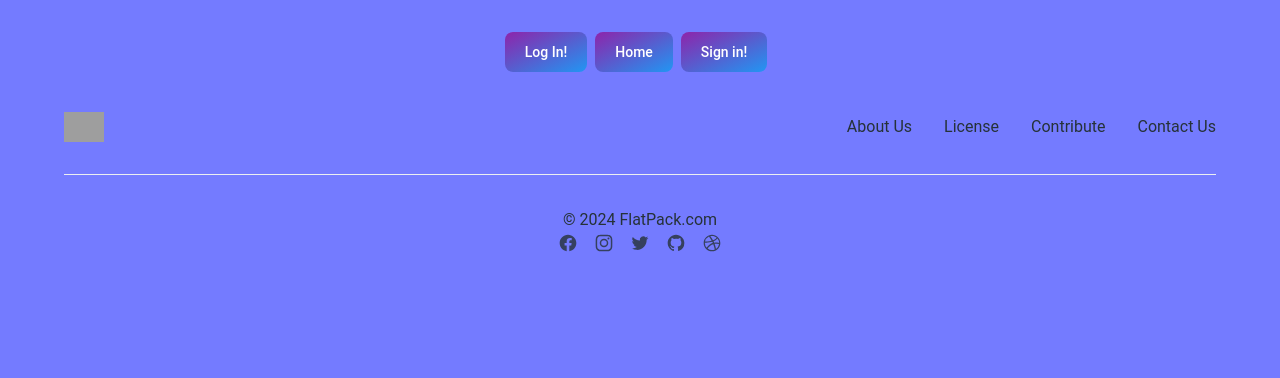
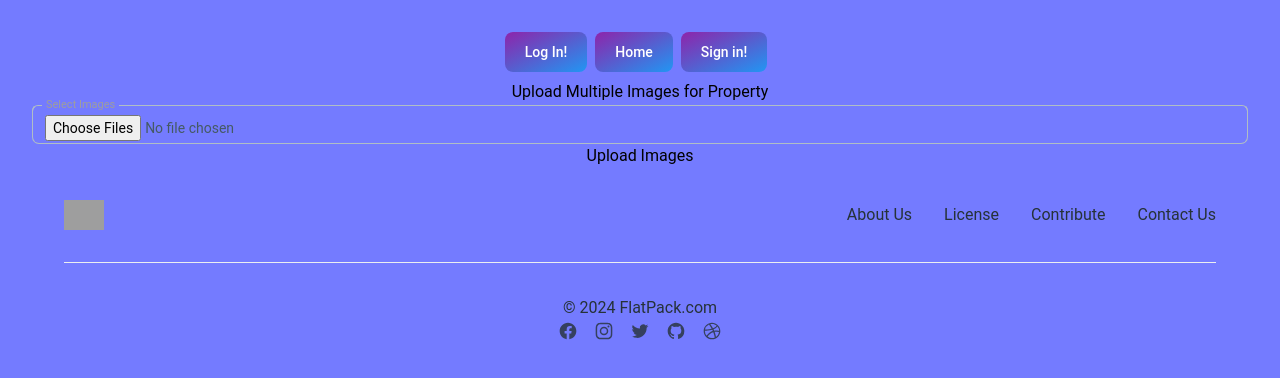
Before and after one commit to bodispatrik1995/flatpack, a React (Vite) app in the folder frontend/: page /upload/images/1 in a window 1280 px wide. Shown: the top 378 px of the page. Built offline with nearby package versions, Linux system fonts and the light colour scheme; grey boxes are pictures that could not be loaded.

Commit message:
multiple image upload frontend ready

```diff
--- a/frontend/src/App.jsx
+++ b/frontend/src/App.jsx
@@ -10,6 +10,7 @@ import RegisterForm from "./Components/RegisterForm.jsx";
 import UploadFrom from "./Components/Property/UploadFrom.jsx";
 import {Footer} from "./Components/Footer.jsx";
 import PropertyCard from "./Components/Property/PropertyCard.jsx";
+import UploadImages from "./Components/Property/UploadImages.jsx";
 
 function App() {
     const [user] = useState(localStorage.getItem('userToken'))
@@ -39,6 +40,7 @@ function App() {
                 <Route path={'/'} element={<MainPage/>} />
                 <Route path={'/login'} element={<LogInForm/>}/>
                 <Route path={'/upload'} element={<UploadFrom/>}/>
+                <Route path={'/upload/images/:id'} element={<UploadImages/>}/>
                 <Route path={'/register'} element={<RegisterForm/>}/>
                 <Route path={'/property/:id'} element={<PropertyCard id={propertyId}/>}/>
             </Routes>
--- a/frontend/src/Components/Property/UploadFrom.jsx
+++ b/frontend/src/Components/Property/UploadFrom.jsx
@@ -1,11 +1,11 @@
 
 import React, { useState } from "react";
 import { Input } from "@material-tailwind/react";
+import {Navigate, useNavigate} from "react-router-dom";
 
 function UploadFrom(props) {
     const token = localStorage.getItem('userToken');
-    const [propertyId, setPropertyId] = useState(null);
-    const [image_path, setImage_path] = useState(null); // Changed to handle the file directly
+    const navigate = useNavigate();
 
     const [name, setName] = useState('name')
     const [formValues, setFormValues] = useState({
@@ -29,6 +29,8 @@ function UploadFrom(props) {
     async function fetchPropertyImg() {
         if(!image_path || !propertyId){
             console.error("image path or property id is missing");
+            console.log(image_path);
+            console.log(propertyId)
             return;
         }
         const formData = new FormData();
@@ -86,10 +88,13 @@ function UploadFrom(props) {
         });
 
         const data = await response.json();
+        const propertyID = data.propertyId;
         if (response.ok) {
             console.log("Property uploaded successfully");
-            setPropertyId(data.propertyId);
-            await fetchPropertyImg(); // Upload image after property data
+            if(propertyID){
+                navigate(`/upload/images/${propertyID}`)
+            }
+
         } else {
             console.log("Error in uploading property");
             console.log(data);
--- /dev/null
+++ b/frontend/src/Components/Property/UploadImages.jsx
@@ -0,0 +1,73 @@
+import React, { useState } from "react";
+import { Input } from "@material-tailwind/react";
+import {useNavigate, useParams} from "react-router-dom";
+
+function UploadImages() {
+    const [imageFiles, setImageFiles] = useState([]);
+
+    const token = localStorage.getItem('userToken');
+    const navigate = useNavigate();
+
+    const propertyId = useParams();
+    // Handle image selection
+    const handleImageChange = (e) => {
+        setImageFiles([...e.target.files]); // Store selected images in an array
+    };
+
+    // Fetch and upload multiple images
+    const handleUpload = async (e) => {
+        e.preventDefault();
+
+        if (!imageFiles.length || !propertyId) {
+            console.error("No images selected or property ID is missing");
+            return;
+        }
+
+        const formData = new FormData();
+
+        // Loop through each image and append to formData
+        imageFiles.forEach((file, index) => {
+            formData.append(`image_path`, file);
+            formData.append('name', `${index + 1}`);
+        });
+
+        formData.append('property_id', propertyId);
+
+        const response = await fetch('http://127.0.0.1:8000/api/upload_images', {
+            method: "POST",
+            headers: {
+                'Authorization': `Bearer ${token}`,
+                "Accept": "application/json", // Only Accept header is needed
+            },
+            body: formData,
+        });
+
+        const data = await response.json();
+        console.log(data);
+
+        if (response.ok) {
+            console.log("Images uploaded successfully");
+            // You can navigate somewhere after successful upload
+        } else {
+            console.log("Error in uploading images", data);
+        }
+    };
+
+    return (
+        <div>
+            <h1>Upload Multiple Images for Property</h1>
+            <form onSubmit={handleUpload}>
+                <Input
+                    label={'Select Images'}
+                    name={'images'}
+                    type={"file"}
+                    onChange={handleImageChange}
+                    multiple
+                />
+                <button type="submit">Upload Images</button>
+            </form>
+        </div>
+    );
+}
+
+export default UploadImages;
--- a/frontend/src/Components/Searchbar/Searchbar.jsx
+++ b/frontend/src/Components/Searchbar/Searchbar.jsx
@@ -1,5 +1,5 @@
 import React, {useEffect, useState} from 'react';
-import DropDown from "./DropDown.jsx";
+
 // import Input from "./Input.jsx";
 import {useSearchParams} from "react-router-dom";
 import {Input, Select, Option} from "@material-tailwind/react"
```
